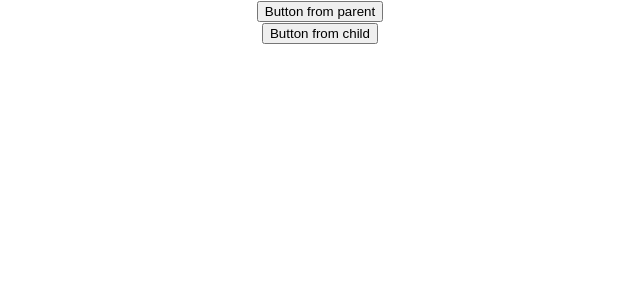
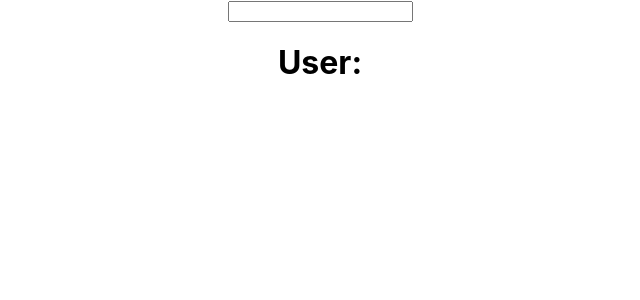
Before and after one commit to Haashir-Shakeel/Hooks-react, a React (Create React App) app in the folder react-hooks/: page / in a window 1280 px wide. Shown: the top 300 px of the page, without its empty margins (320-960 px from the left). Built offline with nearby package versions, Linux system fonts and the light colour scheme.

Commit message:
useContext Hook

```diff
--- a/react-hooks/src/App.js
+++ b/react-hooks/src/App.js
@@ -1,5 +1,6 @@
 
 import './App.css';
+import { Context } from './components/UseContext';
 import { ImperativeHandler } from './components/UseImperativeHandler';
 // import { Effector } from './components/UseEffect';
 import { LayoutEffect } from './components/UseLayoutEffect';
@@ -18,7 +19,8 @@ function App() {
       {/* <Effector></Effector> */}
       {/* <Ref></Ref> */}
       {/* <LayoutEffect></LayoutEffect> */}
-      <ImperativeHandler></ImperativeHandler>
+      {/* <ImperativeHandler></ImperativeHandler> */}
+      <Context></Context>
 
 
     </div>
--- /dev/null
+++ b/react-hooks/src/components/Login.js
@@ -0,0 +1,14 @@
+import { useContext } from "react"
+import { AppContext } from "./UseContext"
+
+export const Login = () =>{
+    const {setUsername,}=useContext(AppContext)
+    return(
+        <div>
+            <input
+            onChange={(event)=>{
+                setUsername(event.target.value)
+                }}></input>
+        </div>
+    )
+}
--- /dev/null
+++ b/react-hooks/src/components/UseContext.js
@@ -0,0 +1,16 @@
+import { useState, createContext } from "react"
+import { Login } from "./Login"
+import { User } from "./User"
+
+export const AppContext = createContext(null)
+
+
+export const Context = ()=>{
+    const [username,setUsername] = useState('')
+
+    return(
+        <AppContext.Provider value={{username, setUsername}}>
+            <Login  /> <User />
+        </AppContext.Provider>
+    )
+}
--- /dev/null
+++ b/react-hooks/src/components/User.js
@@ -0,0 +1,11 @@
+import { useContext } from "react"
+import { AppContext } from "./UseContext"
+
+export const User = ()=>{
+    const {username,}=useContext(AppContext)
+    return (
+    <div>
+        <h1>User: {username} </h1>
+    </div>
+    )
+}
```
